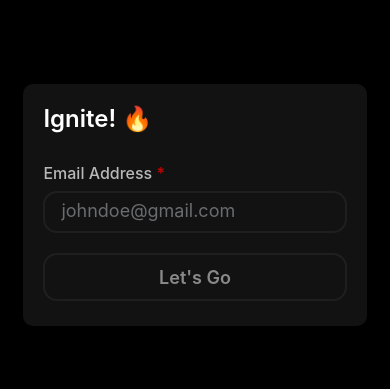
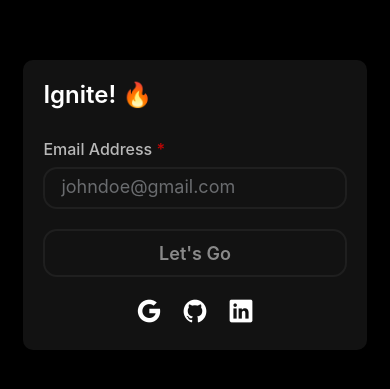
Before and after one commit to chuchrahimanshu/cooders.mobile, a React Native app: screen /authenticate in a window 390 px wide. Shown: the part 217-606 px from the top of the page. Built offline with nearby package versions, Linux system fonts and the light colour scheme.

Commit message:
Add a Component of Social Auth Icons

```diff
--- a/package.json
+++ b/package.json
@@ -16,11 +16,13 @@
     "react": "18.2.0",
     "react-native": "0.74.3",
     "react-native-safe-area-context": "^4.10.5",
-    "react-native-screens": "3.31.1"
+    "react-native-screens": "3.31.1",
+    "react-native-vector-icons": "^10.1.0"
   },
   "devDependencies": {
     "@babel/core": "^7.20.0",
     "@types/react": "~18.2.45",
+    "@types/react-native-vector-icons": "^6.4.18",
     "typescript": "^5.1.3"
   },
   "private": true
--- /dev/null
+++ b/src/components/authentication/SocialAuth.tsx
@@ -0,0 +1,24 @@
+import React from "react";
+import { StyleSheet, View } from "react-native";
+import Ionicons from "react-native-vector-icons/Ionicons";
+
+const SocialAuth: React.FC = () => {
+  return (
+    <View style={styles.container}>
+      <Ionicons name="logo-google" size={26} color="#ffffff" />
+      <Ionicons name="logo-github" size={26} color="#ffffff" />
+      <Ionicons name="logo-linkedin" size={26} color="#ffffff" />
+    </View>
+  );
+};
+
+const styles = StyleSheet.create({
+  container: {
+    flexDirection: "row",
+    columnGap: 20,
+    justifyContent: "center",
+    alignItems: "center",
+  },
+});
+
+export default SocialAuth;
--- a/src/components/form/Button.tsx
+++ b/src/components/form/Button.tsx
@@ -36,7 +36,7 @@ const styles = StyleSheet.create({
     borderWidth: 2,
     borderRadius: 14,
     height: 48,
-    marginTop: 20,
+    marginVertical: 20,
     alignItems: "center",
     justifyContent: "center",
   },
--- a/src/screens/authentication/Authenticate.tsx
+++ b/src/screens/authentication/Authenticate.tsx
@@ -6,6 +6,7 @@ import InputContainer from "../../components/form/InputContainer";
 import { AuthenticateStateInterface } from "../../types/global";
 import Button from "../../components/form/Button";
 import AuthenticateInputs from "../../components/authentication/AuthenticateInputs";
+import SocialAuth from "../../components/authentication/SocialAuth";
 
 const Authenticate: React.FC = () => {
   const initialState: AuthenticateStateInterface = {
@@ -41,6 +42,7 @@ const Authenticate: React.FC = () => {
           onPress={onPressHandler}
           title="Let's Go"
         />
+        <SocialAuth />
       </FormContainer>
     </SafeAreaView>
   );
```
Also changed, not shown: 1 other file (tests, documents, lock files or other folders).
